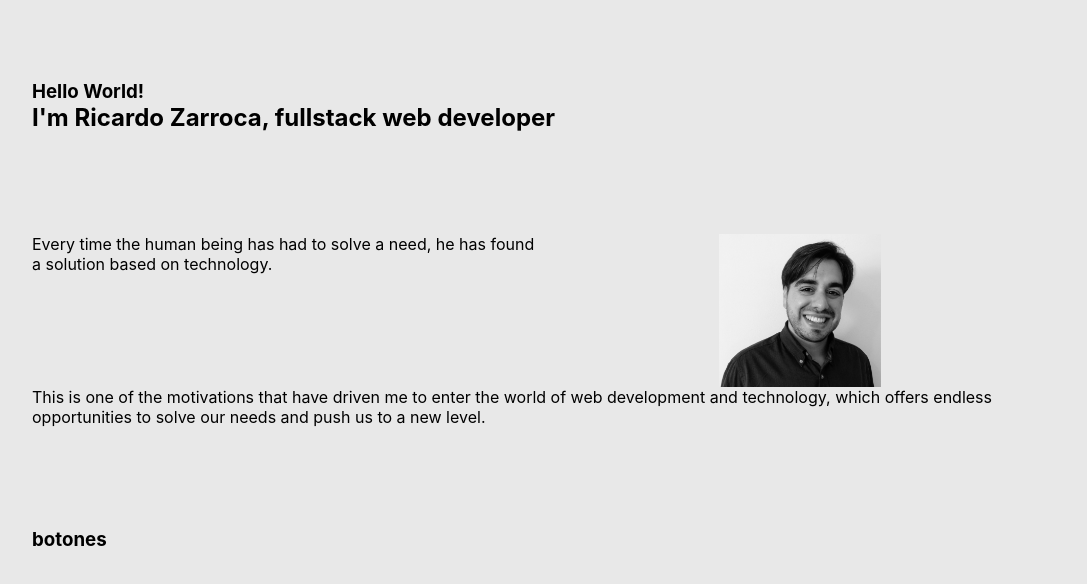
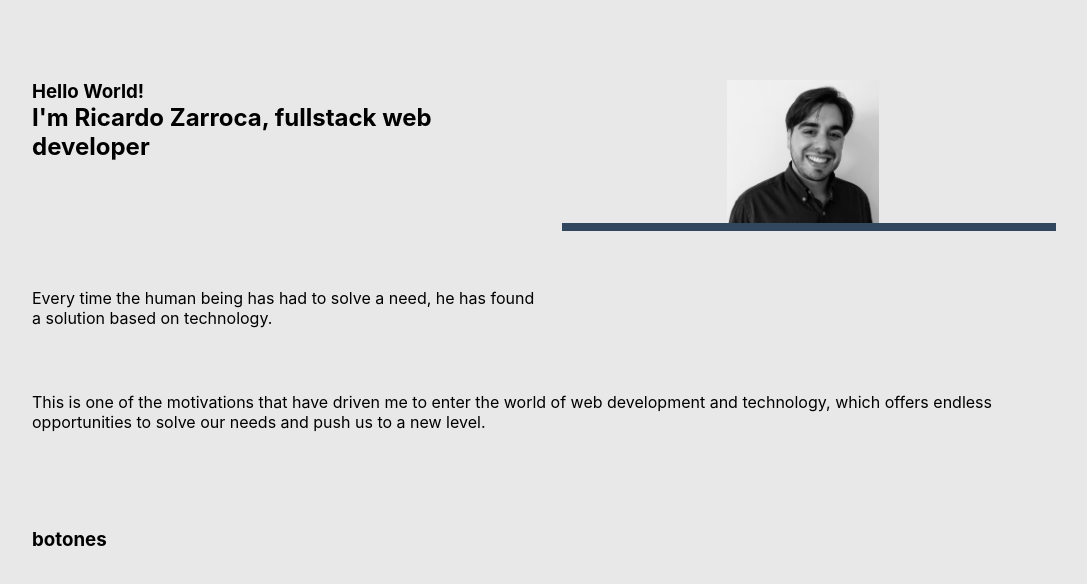
Before and after one commit to rzarroca/portfolio, a React (Create React App) app: page / in a window 1280 px wide. Shown: the top 584 px of the page, without its empty margins (96-1183 px from the left). Built offline with nearby package versions, Linux system fonts and the light colour scheme.

Commit message:
Summary: media query for grid layout added

```diff
--- a/src/pages/landingPage/landingPage.css
+++ b/src/pages/landingPage/landingPage.css
@@ -7,8 +7,6 @@
     display: grid;
     grid-template-rows: minmax(0, 2fr) minmax(0, 1fr);
 
-    justify-content: stretch;
-    align-items: stretch;
     gap: 5vw;
 }
 
@@ -19,19 +17,34 @@
         "text  img"
         "text2  text2";
   grid-template-rows: minmax(0, 2fr) minmax(0, 2fr) minmax(0, 1fr);
-  grid-template-columns: minmax(0, 1fr) minmax(0, 1fr)
+  grid-template-columns: minmax(0, 1fr) minmax(0, 1fr);
+  gap: 1vw;
 }
+
+@media (min-width: 600px) {
+    .summary {
+        grid-template-areas:
+            "head img"
+            "text  img"
+            "text2  text2";
+    }
+  }
 
 .summary header {
     grid-area: head;
 }
 
-.summary figure {
+.summary img {
+    justify-self: center;
+    align-self: center;
+
     grid-area: img;
+    box-shadow: 20px 0px 0px 8px var(--color-primary)
 }
 
 .p1 {
     grid-area: text;
+    align-self: center;
 }
 
 .p2 {
```
